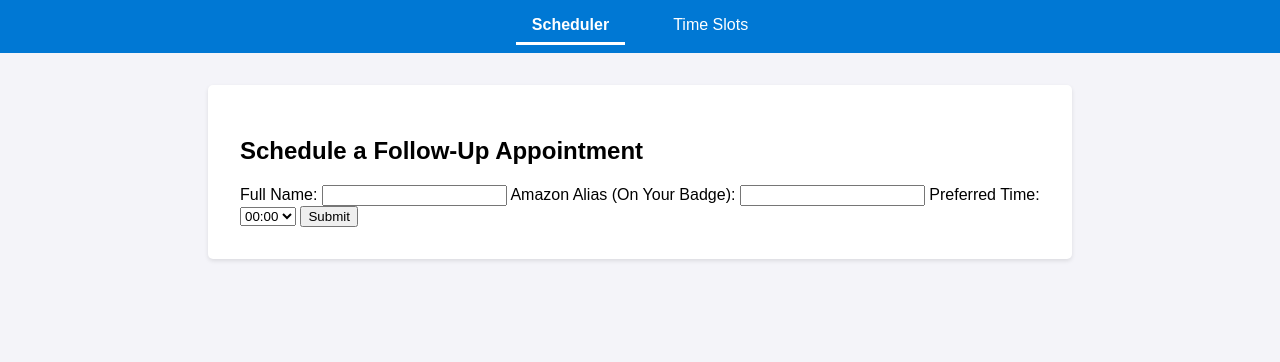
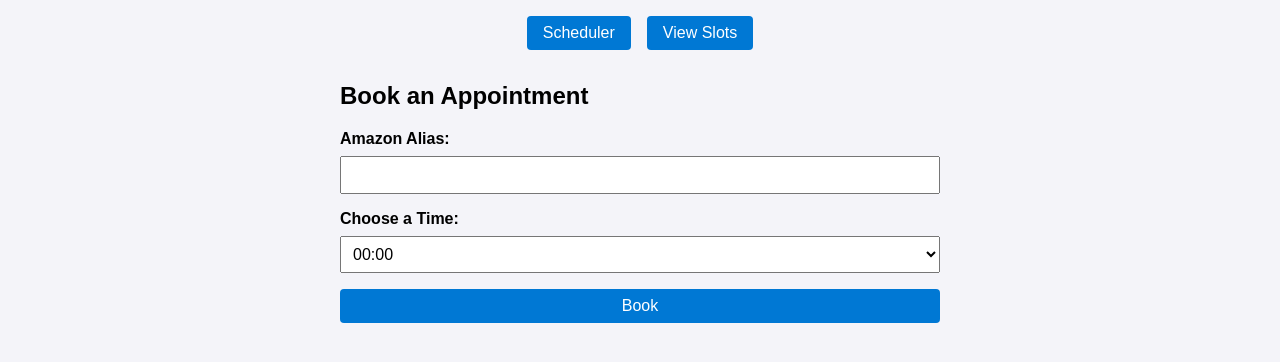
Before and after one commit to Garret-Tade/DEN2_Amcare_Scheduler, a Flask app: page / in a window 1280 px wide. Shown: the part 112-474 px from the top of the page. Run offline with Flask 3, Linux system fonts and the light colour scheme.

Commit message:
Update index.html

```diff
--- a/templates/index.html
+++ b/templates/index.html
@@ -3,149 +3,8 @@
 <head>
     <meta charset="UTF-8">
     <meta name="viewport" content="width=device-width, initial-scale=1.0">
-    <title>DEN2 Amcare Scheduler</title>
-    <style>
-        body {
-            font-family: Arial, sans-serif;
-            margin: 0;
-            padding: 0;
-            background-color: #f4f4f9;
-        }
-        header {
-            background-color: #0078d4;
-            color: white;
-            padding: 1rem;
-            text-align: center;
-        }
-        .tabs {
-            display: flex;
-            justify-content: center;
-            background-color: #0078d4;
-            padding: 0.5rem;
-        }
-        .tab {
-            margin: 0 1rem;
-            padding: 0.5rem 1rem;
-            color: white;
-            cursor: pointer;
-            border-bottom: 3px solid transparent;
-        }
-        .tab.active {
-            border-bottom: 3px solid #fff;
-            font-weight: bold;
-        }
-        .container {
-            max-width: 800px;
-            margin: 2rem auto;
-            background: white;
-            padding: 2rem;
-            border-radius: 5px;
-            box-shadow: 0 2px 4px rgba(0, 0, 0, 0.1);
-            display: none;
-        }
-        .container.active {
-            display: block;
-        }
-        .slot-list {
-            display: grid;
-            grid-template-columns: repeat(auto-fit, minmax(150px, 1fr));
-            gap: 1rem;
-            list-style-type: none;
-            padding: 0;
-        }
-        .slot-list li {
-            padding: 0.5rem;
-            text-align: center;
-            background-color: #f9f9f9;
-            border: 1px solid #ccc;
-            border-radius: 4px;
-            font-size: 1rem;
-            font-weight: bold;
-            box-shadow: 0 2px 4px rgba(0, 0, 0, 0.1);
-        }
-        .slot-list li.full {
-            background-color: #8B0000; /* Dark Red */
-            color: white;
-        }
-        .slot-list li:not(.full) {
-            background-color: #d4edda;
-            color: #155724;
-        }
-        select option.full {
-            background-color: #8B0000;
-        }
-    </style>
-    <script>
-        function switchTab(tabId) {
-            const tabs = document.querySelectorAll('.container');
-            const tabButtons = document.querySelectorAll('.tab');
-
-            tabs.forEach(tab => tab.classList.remove('active'));
-            tabButtons.forEach(button => button.classList.remove('active'));
-
-            document.getElementById(tabId).classList.add('active');
-            document.querySelector(`[data-tab="${tabId}"]`).classList.add('active');
-        }
-
-        function populateTimeDropdown(slots) {
-            const timeDropdown = document.getElementById("time");
-            timeDropdown.innerHTML = ""; // Clear previous options
-
-            slots.forEach((slot) => {
-                const option = document.createElement("option");
-                option.value = slot.time;
-                option.textContent = slot.time;
-                if (slot.associates.length >= 2) {
-                    option.disabled = true;
-                    option.classList.add("full");
-                }
-                timeDropdown.appendChild(option);
-            });
-        }
-
-        async function updateTimeSlots() {
-            const response = await fetch("/get_slots");
-            const slots = await response.json();
-
-            const slotsContainer = document.getElementById("slots-content");
-            slotsContainer.innerHTML = ""; // Clear previous slots
-
-            slots.forEach((slot) => {
-                const listItem = document.createElement("li");
-                listItem.className = slot.associates.length >= 2 ? "full" : "unfilled";
-                listItem.textContent = `${slot.time}`;
-                if (slot.associates.length > 0) {
-                    listItem.textContent += ` - Associates: ${slot.associates.join(", ")}`;
-                }
-                slotsContainer.appendChild(listItem);
-            });
-
-            // Update dropdown options
-            populateTimeDropdown(slots);
-        }
-
-        document.addEventListener("DOMContentLoaded", () => {
-            updateTimeSlots();
-
-            document.querySelector("form").addEventListener("submit", async (event) => {
-                event.preventDefault();
-
-                const formData = new FormData(event.target);
-                const response = await fetch("/submit", {
-                    method: "POST",
-                    body: formData
-                });
-                if (response.ok) {
-                    alert("Appointment booked successfully!");
-                } else {
-                    const error = await response.json();
-                    alert(error.message);
-                }
-
-                updateTimeSlots();
-            });
-        });
-    </script>
+    <title>Scheduling Website</title>
+    <link rel="stylesheet" href="/static/style.css">
 </head>
 <body>
     <header>
@@ -153,31 +12,85 @@
     </header>
 
     <div class="tabs">
-        <div class="tab active" data-tab="scheduler" onclick="switchTab('scheduler')">Scheduler</div>
-        <div class="tab" data-tab="slots" onclick="switchTab('slots')">Time Slots</div>
+        <button onclick="showTab('scheduler')">Scheduler</button>
+        <button onclick="showTab('slots')">View Slots</button>
     </div>
 
-    <div class="container active" id="scheduler">
-        <h2>Schedule a Follow-Up Appointment</h2>
-        <form>
-            <label for="name">Full Name:</label>
-            <input type="text" id="name" name="name" required>
-
-            <label for="alias">Amazon Alias (On Your Badge):</label>
+    <!-- Scheduler Tab -->
+    <div id="scheduler" class="tab-content active">
+        <h2>Book an Appointment</h2>
+        <form id="booking-form">
+            <label for="alias">Amazon Alias:</label>
             <input type="text" id="alias" name="alias" required>
 
-            <label for="time">Preferred Time:</label>
+            <label for="time">Choose a Time:</label>
             <select id="time" name="time" required></select>
 
-            <button type="submit">Submit</button>
+            <button type="submit">Book</button>
         </form>
+        <div id="message"></div>
     </div>
 
-    <div class="container" id="slots">
-        <h2>Time Slots</h2>
-        <ul id="slots-content" class="slot-list">
-            <!-- Time slots will be dynamically generated here -->
-        </ul>
+    <!-- View Slots Tab -->
+    <div id="slots" class="tab-content">
+        <h2>Filled Slots</h2>
+        <ul id="slots-list"></ul>
     </div>
+
+    <script>
+        async function fetchSlots() {
+            const res = await fetch("/get_slots");
+            const slots = await res.json();
+
+            const timeDropdown = document.getElementById("time");
+            const slotsList = document.getElementById("slots-list");
+            timeDropdown.innerHTML = "";
+            slotsList.innerHTML = "";
+
+            slots.forEach(slot => {
+                // Populate dropdown
+                if (slot.associates.length < 2) {
+                    const option = document.createElement("option");
+                    option.value = slot.time;
+                    option.textContent = slot.time;
+                    timeDropdown.appendChild(option);
+                }
+
+                // Populate slots list
+                const li = document.createElement("li");
+                li.textContent = `${slot.time} - ${slot.associates.join(", ") || "Available"}`;
+                if (slot.status === "full") {
+                    li.classList.add("slot-full");
+                }
+                slotsList.appendChild(li);
+            });
+        }
+
+        document.getElementById("booking-form").addEventListener("submit", async (e) => {
+            e.preventDefault();
+
+            const formData = new FormData(e.target);
+            const res = await fetch("/submit", { method: "POST", body: formData });
+
+            const message = document.getElementById("message");
+            if (res.ok) {
+                message.textContent = "Appointment booked successfully!";
+            } else {
+                const error = await res.json();
+                message.textContent = error.message;
+            }
+
+            fetchSlots();
+        });
+
+        function showTab(tabId) {
+            document.querySelectorAll(".tab-content").forEach(div => {
+                div.classList.remove("active");
+            });
+            document.getElementById(tabId).classList.add("active");
+        }
+
+        window.onload = fetchSlots;
+    </script>
 </body>
 </html>
```
